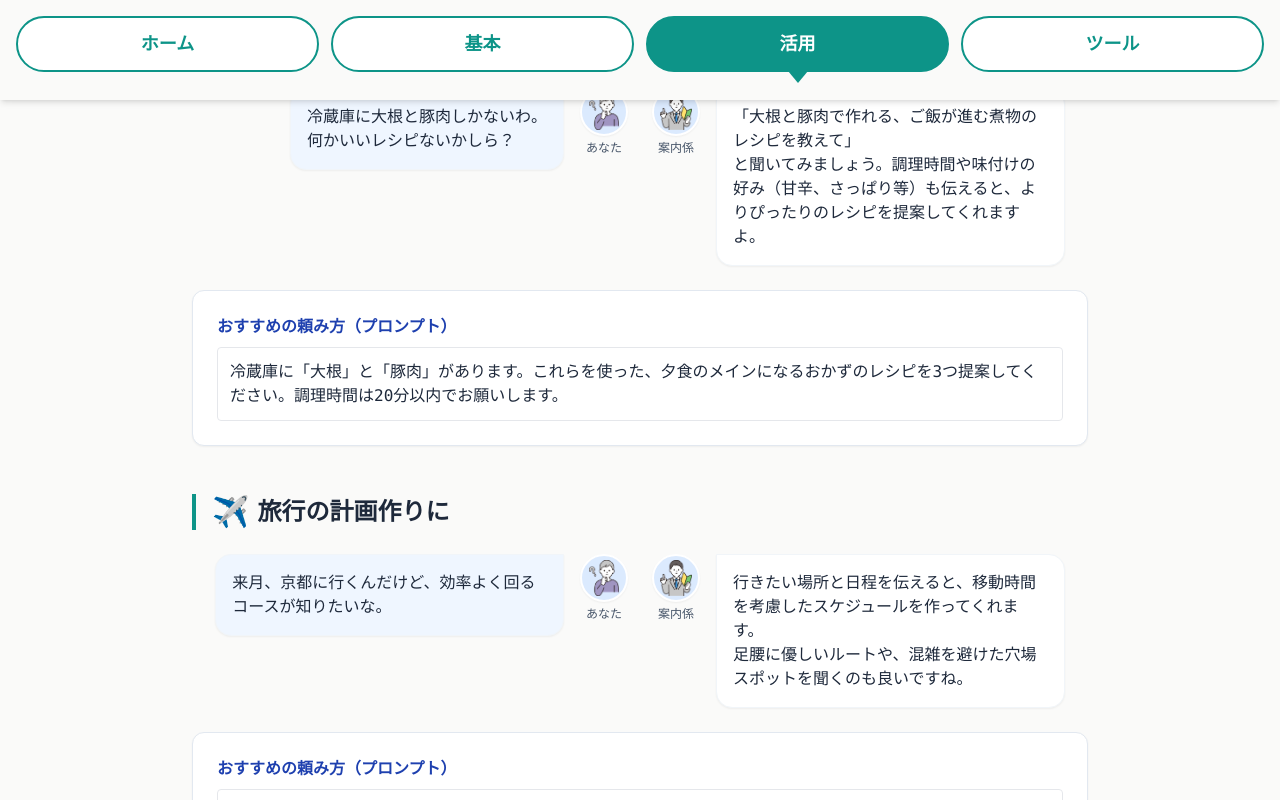
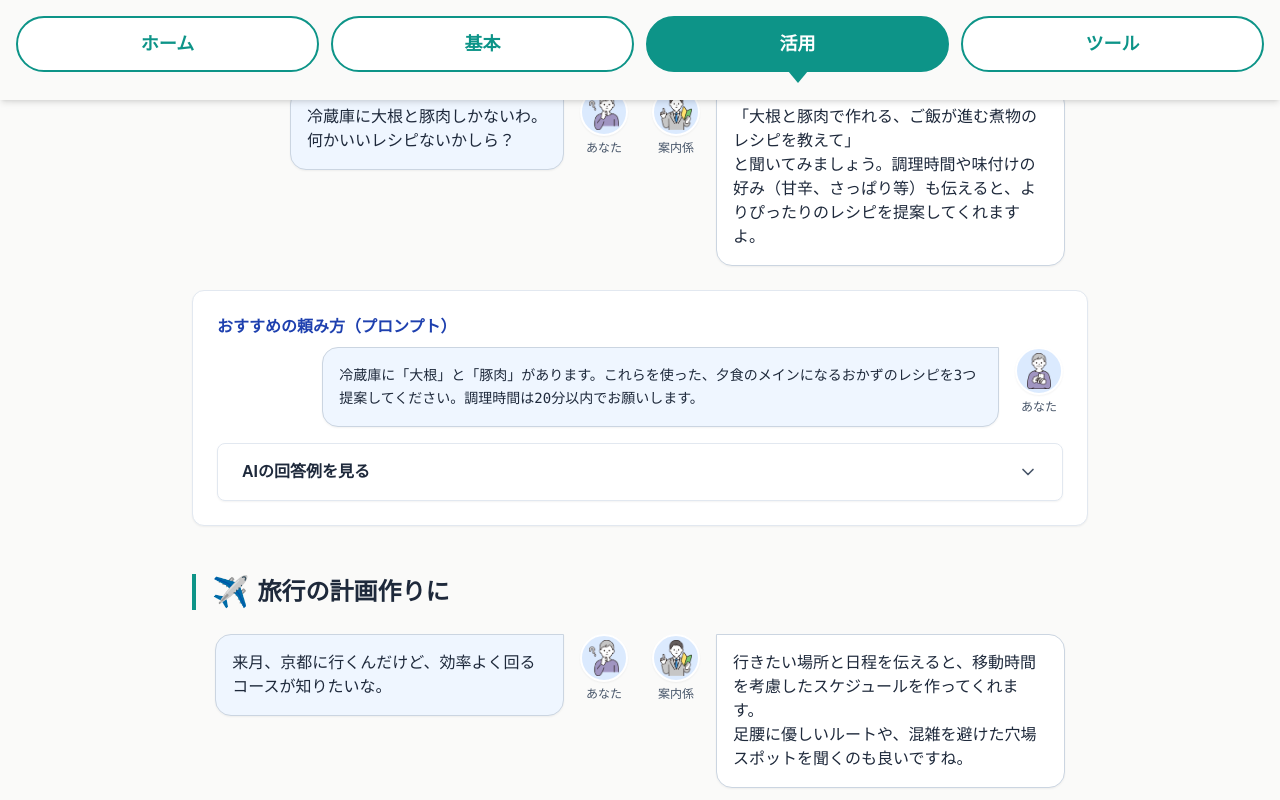
Before and after one commit to SantaHirai/AI_Instruction_portalsite, a React (Vite) app: page / in a window 1280 px wide. Both pictures are taken after a click on the element 410 px from the left and 830 px from the top of the page. Shown: the part 430-1230 px from the top of the page. Built offline with nearby package versions, Linux system fonts and the light colour scheme.

Commit message:
AI応答例の表示機能を追加
各プロンプトに対するAIの応答例を表示する機能を追加。新規AnswerExampleコンポーネント、アバター画像、データ型の拡張を含む実装。

```diff
--- /dev/null
+++ b/src/components/cases/AnswerExample.tsx
@@ -0,0 +1,46 @@
+import React, { useState } from 'react';
+import { ChevronDown, ChevronUp } from 'lucide-react';
+import { SpeechBubble } from '../ui/SpeechBubble';
+import { FormattedText } from '../ui/FormattedText';
+import { avatars } from '../../data/cases';
+
+interface AnswerExampleProps {
+    response: string;
+}
+
+export const AnswerExample: React.FC<AnswerExampleProps> = ({ response }) => {
+    const [isOpen, setIsOpen] = useState(false);
+
+    return (
+        <div className="border border-slate-200 rounded-lg overflow-hidden bg-white shadow-sm mt-4">
+            <button
+                onClick={() => setIsOpen(!isOpen)}
+                className="w-full px-6 py-4 flex justify-between items-center text-left hover:bg-slate-50 transition-colors"
+            >
+                <div className="flex items-center gap-3">
+                    <span className="font-bold text-text-main">AIの回答例を見る</span>
+                </div>
+                {isOpen ? (
+                    <ChevronUp className="w-5 h-5 text-text-muted shrink-0" />
+                ) : (
+                    <ChevronDown className="w-5 h-5 text-text-muted shrink-0" />
+                )}
+            </button>
+
+            {isOpen && (
+                <div className="px-6 py-6 bg-accent-50/50 border-t border-slate-100 animate-fade-in">
+                    <SpeechBubble
+                        name="AI"
+                        position="left"
+                        avatar={avatars.ai}
+                        flipAvatar={true}
+                    >
+                        <div className="text-sm leading-relaxed">
+                            <FormattedText text={response} />
+                        </div>
+                    </SpeechBubble>
+                </div>
+            )}
+        </div>
+    );
+};
--- a/src/components/ui/SpeechBubble.tsx
+++ b/src/components/ui/SpeechBubble.tsx
@@ -6,6 +6,7 @@ interface SpeechBubbleProps {
   avatar?: string; // URL or name
   name?: string;
   className?: string;
+  flipAvatar?: boolean;
 }
 
 export const SpeechBubble: React.FC<SpeechBubbleProps> = ({
@@ -13,7 +14,8 @@ export const SpeechBubble: React.FC<SpeechBubbleProps> = ({
   position = 'left',
   avatar,
   name,
-  className = ''
+  className = '',
+  flipAvatar = false
 }) => {
   const isLeft = position === 'left';
 
@@ -22,7 +24,11 @@ export const SpeechBubble: React.FC<SpeechBubbleProps> = ({
       <div className="shrink-0 flex flex-col items-center gap-1">
         <div className="w-12 h-12 rounded-full bg-primary-100 flex items-center justify-center text-primary-600 font-bold border-2 border-white shadow-sm font-sans overflow-hidden p-1">
           {avatar ? (
-            <img src={avatar} alt={name ? `${name}のアイコン` : 'アバター'} className="w-full h-full object-contain" />
+            <img
+              src={avatar}
+              alt={name ? `${name}のアイコン` : 'アバター'}
+              className={`w-full h-full object-contain ${flipAvatar ? 'scale-x-[-1]' : ''}`}
+            />
           ) : (
             <span>{name ? name[0] : 'AI'}</span>
           )}
@@ -33,7 +39,7 @@ export const SpeechBubble: React.FC<SpeechBubbleProps> = ({
       <div className={`
         relative p-4 rounded-2xl max-w-[80%]
         ${isLeft ? 'bg-white rounded-tl-none text-text-main' : 'bg-primary-50 rounded-tr-none text-text-main'}
-        shadow-sm border border-slate-100
+        shadow-sm border border-slate-300
       `}>
         {children}
       </div>
--- a/src/data/cases.ts
+++ b/src/data/cases.ts
@@ -1,5 +1,7 @@
 import guideImage from '../assets/images/guide.png';
 import userImage from '../assets/images/user.png';
+import promptUserImage from '../assets/images/prompt_user.png';
+import aiAvatarImage from '../assets/images/ai_avatar.png';
 import type { Category, CaseItem } from '../types';
 
 export const categories: Category[] = [
@@ -11,6 +13,7 @@ export const categories: Category[] = [
     { id: 'hobby', label: '趣味・娯楽' },
     { id: 'learning', label: '学び・自分磨き' },
     { id: 'security', label: '防犯・トラブル' },
+    { id: 'shopping', label: '買い物' },
     { id: 'shopping', label: '買い物' },
 ];
 
@@ -34,7 +37,8 @@ export const cases: CaseItem[] = [
         ],
         prompt: {
             title: 'おすすめの頼み方（プロンプト）',
-            text: '冷蔵庫に「大根」と「豚肉」があります。これらを使った、夕食のメインになるおかずのレシピを3つ提案してください。調理時間は20分以内でお願いします。'
+            text: '冷蔵庫に「大根」と「豚肉」があります。これらを使った、夕食のメインになるおかずのレシピを3つ提案してください。調理時間は20分以内でお願いします。',
+            aiResponse: `はい、20分以内で作れる大根と豚肉のレシピを3つ提案します。<br/><br/>1. **豚バラ大根の甘辛炒め**<br/>薄切りの大根と豚肉を炒め、醤油・砂糖・みりんで味付けます。大根を薄く切ることで火の通りを早くするのがポイントです。<br/><br/>2. **大根と豚こまのオイスターソース煮**<br/>レンジで少し柔らかくした大根と豚肉を炒め、オイスターソースでコクを出します。<br/><br/>3. **豚しゃぶと大根のサラダ風**<br/>千切りにした大根と茹でた豚肉を、ポン酢とごま油で和えるだけのさっぱりメニューです。`
         }
     },
     {
@@ -56,7 +60,8 @@ export const cases: CaseItem[] = [
         ],
         prompt: {
             title: 'おすすめの頼み方（プロンプト）',
-            text: '60代の夫婦で1泊2日の京都旅行に行きます。「清水寺」と「嵐山」には必ず行きたいです。移動が少なく、ゆったり楽しめる観光プランを作ってください。'
+            text: '60代の夫婦で1泊2日の京都旅行に行きます。「清水寺」と「嵐山」には必ず行きたいです。移動が少なく、ゆったり楽しめる観光プランを作ってください。',
+            aiResponse: `ゆったり楽しめる1泊2日の京都プランをご提案します。<br/><br/>**1日目：東山エリア（清水寺周辺）**<br/>・午後：京都駅到着後、タクシーで**清水寺**へ。参拝後、産寧坂・二年坂をゆっくり散策。<br/>・夕方：高台寺周辺で早めの夕食。風情ある街並みを楽しめます。<br/><br/>**2日目：嵐山エリア**<br/>・午前：**嵐山**へ移動（移動はタクシーが楽でおすすめです）。竹林の小径を散歩。<br/>・昼食：渡月橋を眺めながら京料理。<br/>・午後：天龍寺の庭園を鑑賞し、お土産を買って京都駅へ。<br/><br/>移動の負担を減らすため、エリアを絞って詰め込みすぎない行程にしました。`
         }
     },
     {
@@ -68,7 +73,8 @@ export const cases: CaseItem[] = [
         type: 'description',
         description: '町内会のお知らせ、孫へのメッセージ、お礼状など、<br/>「なんて書けばいいか分からない」時に、下書きを作ってもらえます。',
         prompt: {
-            text: '町内会の清掃のお知らせ文を作ってください。日時は〇月〇日午前9時から。雨天中止です。丁寧だけど堅苦しくない文章でお願いします。'
+            text: '町内会の清掃のお知らせ文を作ってください。日時は〇月〇日午前9時から。雨天中止です。丁寧だけど堅苦しくない文章でお願いします。',
+            aiResponse: `ご近所の皆様へ<br/><br/>いつも町内会の活動にご協力いただき、ありがとうございます。<br/>さて、気持ちの良い季節となりましたが、恒例の「町内一斉清掃」を下記の日程で行います。<br/><br/>**日時：** 〇月〇日（土） 午前9時～（1時間程度）<br/>**集合場所：** 〇〇公園<br/>※雨天の場合は中止となります。<br/><br/>ご近所の皆様と顔を合わせながら、無理のない範囲で街をきれいにできればと思います。<br/>お忙しいところ恐れ入りますが、ご参加をお待ちしております。`
         }
     }
 ];
@@ -76,5 +82,7 @@ export const cases: CaseItem[] = [
 // Helper to get avatar URL (since we can't fully put component logic in data easily, but we can store paths)
 export const avatars = {
     user: userImage,
-    guide: guideImage
+    guide: guideImage,
+    promptUser: promptUserImage,
+    ai: aiAvatarImage
 };
--- a/src/pages/Cases.tsx
+++ b/src/pages/Cases.tsx
@@ -2,6 +2,7 @@ import React, { useState, useMemo } from 'react';
 import { Card } from '../components/ui/Card';
 import { SpeechBubble } from '../components/ui/SpeechBubble';
 import { FormattedText } from '../components/ui/FormattedText';
+import { AnswerExample } from '../components/cases/AnswerExample';
 import { categories, cases, avatars } from '../data/cases';
 import type { CategoryId } from '../types';
 
@@ -71,9 +72,21 @@ export const Cases: React.FC = () => {
             <Card>
               <p className="mb-4"><FormattedText text={item.description} /></p>
               {item.prompt && (
-                <p className="text-text-main font-mono bg-primary-50 p-3 rounded border border-primary-100">
-                  <FormattedText text={item.prompt.text} />
-                </p>
+                <div className="space-y-4">
+                  <SpeechBubble
+                    name="あなた"
+                    position="right"
+                    avatar={avatars.promptUser}
+                  >
+                    <div className="font-mono text-sm leading-relaxed">
+                      <FormattedText text={item.prompt.text} />
+                    </div>
+                  </SpeechBubble>
+
+                  {item.prompt.aiResponse && (
+                    <AnswerExample response={item.prompt.aiResponse} />
+                  )}
+                </div>
               )}
             </Card>
           )}
@@ -84,9 +97,21 @@ export const Cases: React.FC = () => {
               <h3 className="font-bold text-primary-700 mb-2">
                 {item.prompt.title || 'おすすめの頼み方（プロンプト）'}
               </h3>
-              <p className="text-text-main font-mono bg-white p-3 rounded border border-primary-200">
-                <FormattedText text={item.prompt.text} />
-              </p>
+              <div className="space-y-4">
+                <SpeechBubble
+                  name="あなた"
+                  position="right"
+                  avatar={avatars.promptUser}
+                >
+                  <div className="font-mono text-sm leading-relaxed">
+                    <FormattedText text={item.prompt.text} />
+                  </div>
+                </SpeechBubble>
+
+                {item.prompt.aiResponse && (
+                  <AnswerExample response={item.prompt.aiResponse} />
+                )}
+              </div>
             </Card>
           )}
         </section>
--- a/src/types/index.ts
+++ b/src/types/index.ts
@@ -39,5 +39,6 @@ export interface CaseItem {
     prompt: {
         title?: string;
         text: string;
+        aiResponse?: string;
     };
 }
```
Also changed, not shown: src/assets/images/ai_avatar.png (added), src/assets/images/prompt_user.png (added).
